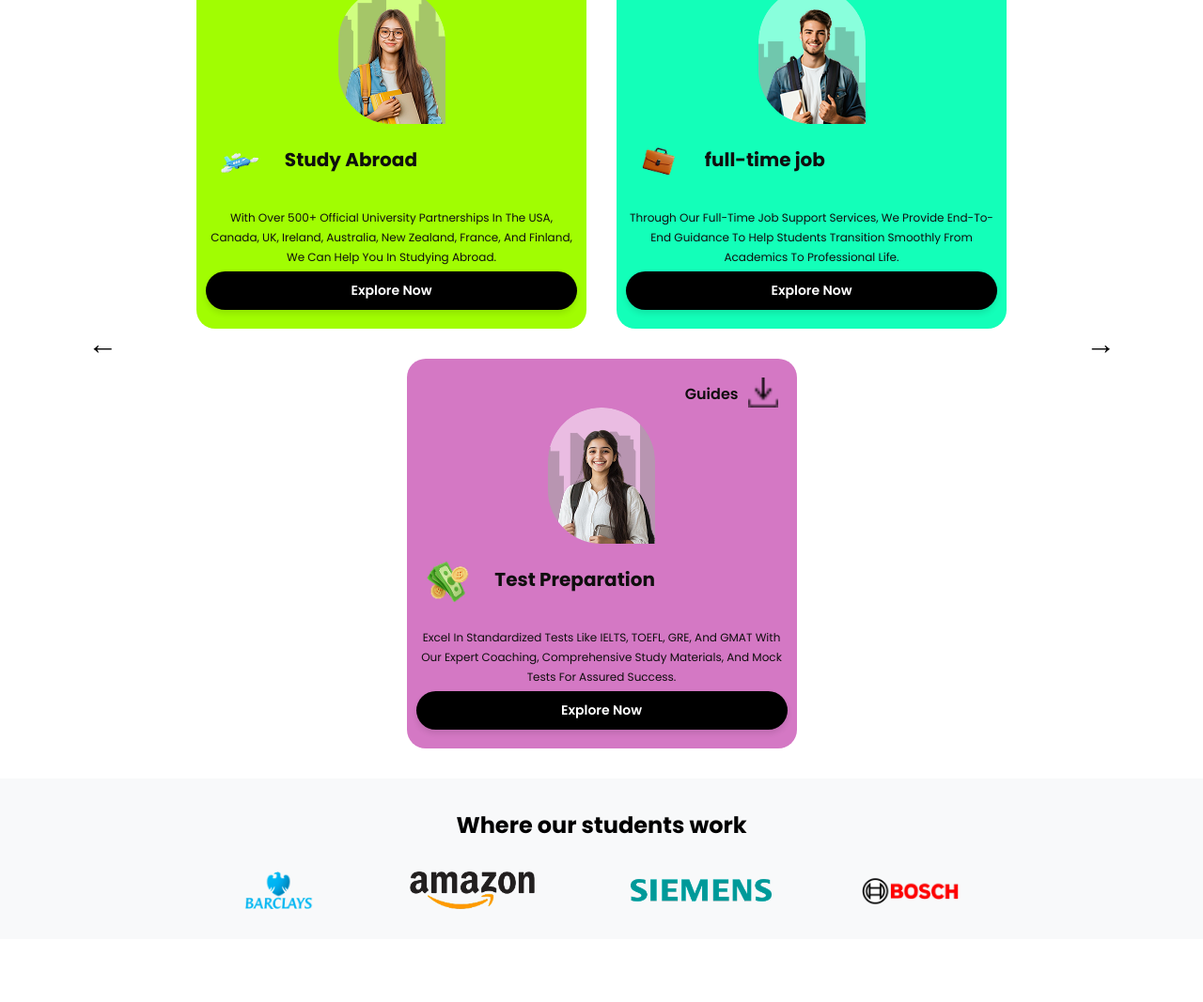
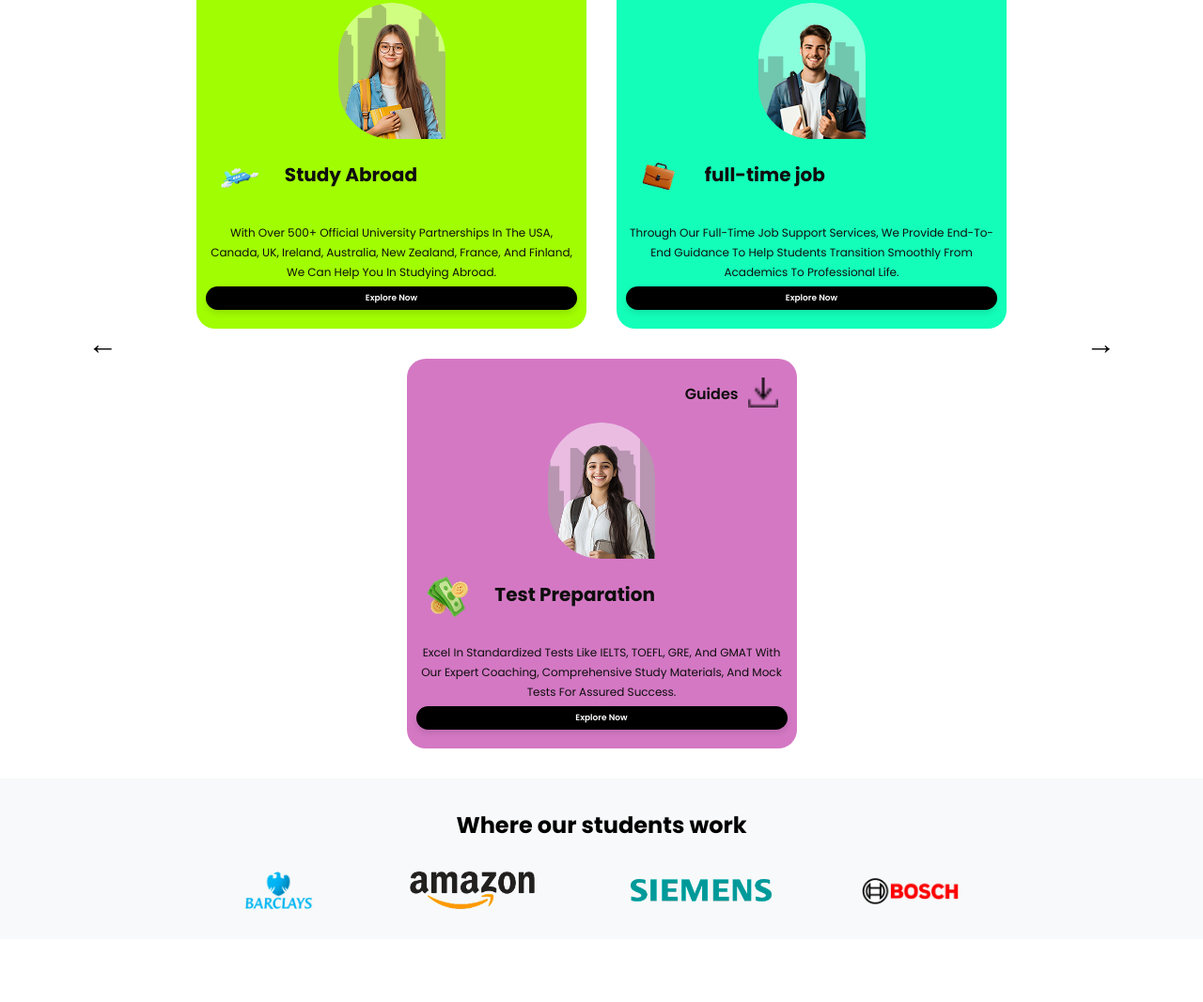
Before and after one commit to connect-sketch/StudentID_Web, a plain HTML site: page Asraf/Asraf/Figma/index.html in a window 1280 px wide. Shown: the part 866-1933 px from the top of the page at 94% size. Drawn offline with Linux system fonts and the light colour scheme; a web font is replaced by a local one.

Commit message:
FEAT: Reduce 'Explore Now' button size by 40% and remove !important

```diff
--- a/Asraf/Asraf/Figma/guide_card_styles.css
+++ b/Asraf/Asraf/Figma/guide_card_styles.css
@@ -106,18 +106,18 @@
 }
 
 .guides-container .explore-now-button {
-    padding: 10px 20px;
+    padding: 6px 12px; /* Reduced by ~40% */
     background-color: black;
     color: white !important;
     font-family: 'Poppins', sans-serif;
-    font-size: 14px;
+    font-size: 9px; /* Reduced by ~40% */
     font-weight: 600;
     text-align: center;
     text-decoration: none;
     border-radius: 25px;
     transition: all 0.3s ease;
     box-shadow: 0 4px 6px rgba(0, 0, 0, 0.1);
-    margin-bottom: 10px !important; /* Added !important for testing */
+    margin-bottom: 10px; /* Reverted !important */
 }
 
 .guides-container .explore-now-button:hover {
```
